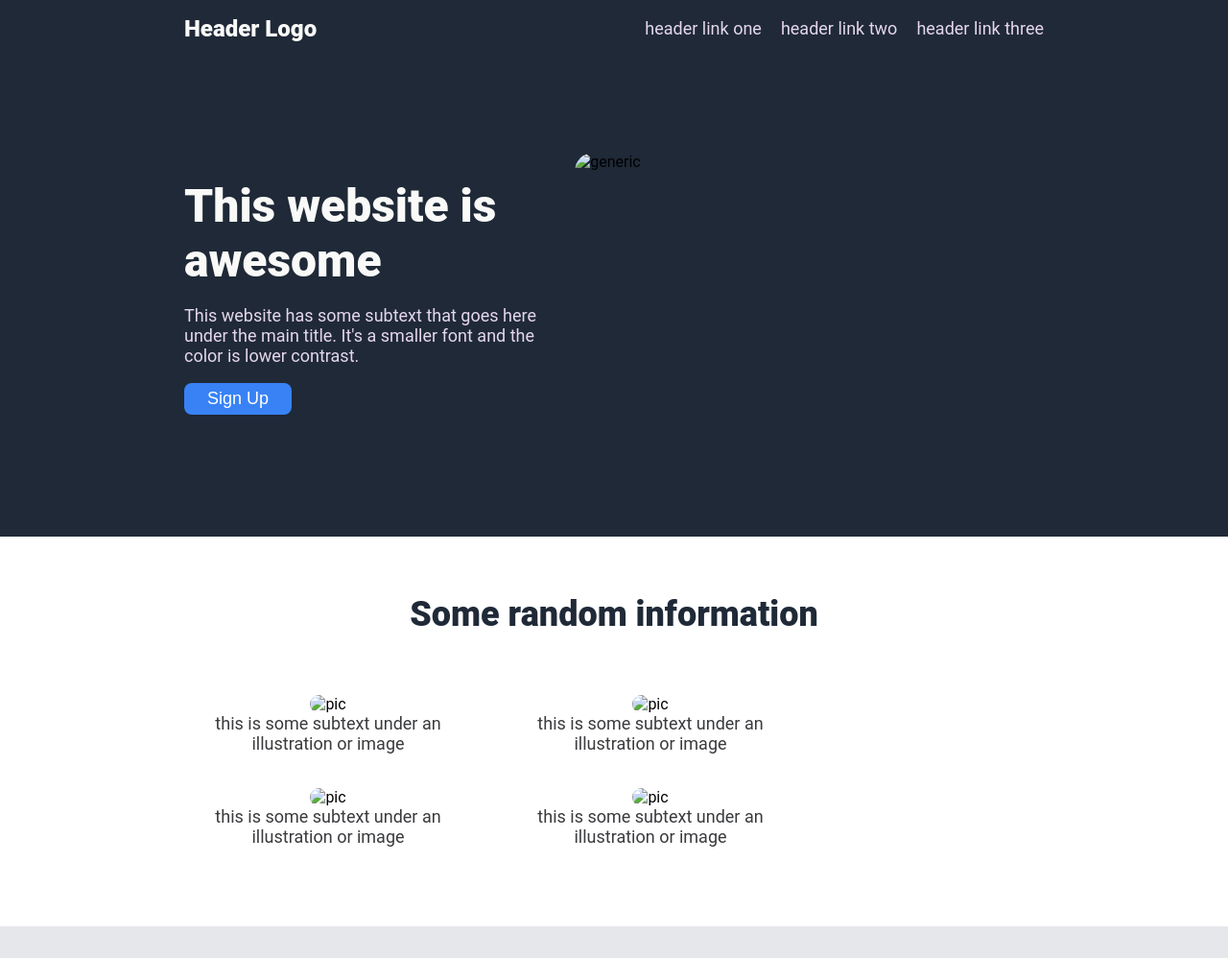
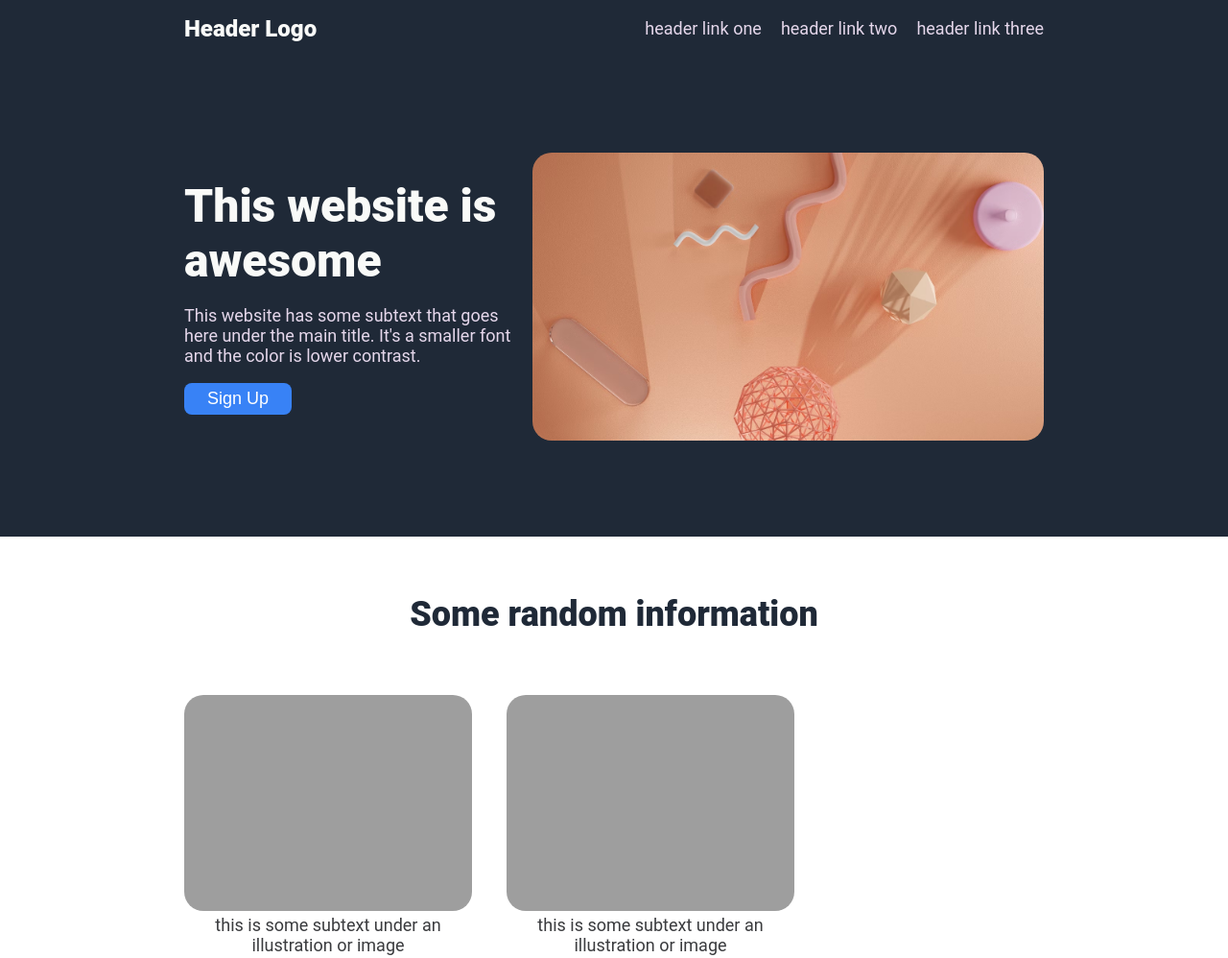
Before and after one commit to rmnkmr17/landing-page-top, a plain HTML site: page index.html in a window 1280 px wide. Shown: the top 998 px of the page at 96% size. Drawn offline with Linux system fonts and the light colour scheme; the site is published under a folder, as on GitHub Pages, so addresses that start at the root find nothing.

Commit message:
Fixed the images links

```diff
--- a/index.html
+++ b/index.html
@@ -22,25 +22,25 @@
             <p>This website has some subtext that goes here under the main title. It's a smaller font and the color is lower contrast.</p>
             <button class="sign-up">Sign Up</button>
         </div>
-        <img class="main-pic" src="/images/futuritic.avif" alt="generic">
+        <img class="main-pic" src="images/futuritic.avif" alt="generic">
     </div>
     <div class="container-two">
         <div class="title">Some random information</div>
         <div class="container-info">
             <div class="info">
-                <img src="/images/maha.jpg" alt="pic">
+                <img src="images/maha.jpg" alt="pic">
                 <div class="text">this is some subtext under an illustration or image</div>
             </div>
             <div class="info">
-                <img src="/images/maha.jpg" alt="pic">
+                <img src="images/maha.jpg" alt="pic">
                 <div class="text">this is some subtext under an illustration or image</div>
             </div>
             <div class="info">
-                <img src="/images/maha.jpg" alt="pic">
+                <img src="images/maha.jpg" alt="pic">
                 <div class="text">this is some subtext under an illustration or image</div>
             </div>
             <div class="info">
-                <img src="/images/maha.jpg" alt="pic">
+                <img src="images/maha.jpg" alt="pic">
                 <div class="text">this is some subtext under an illustration or image</div>
             </div>
         </div>
```
